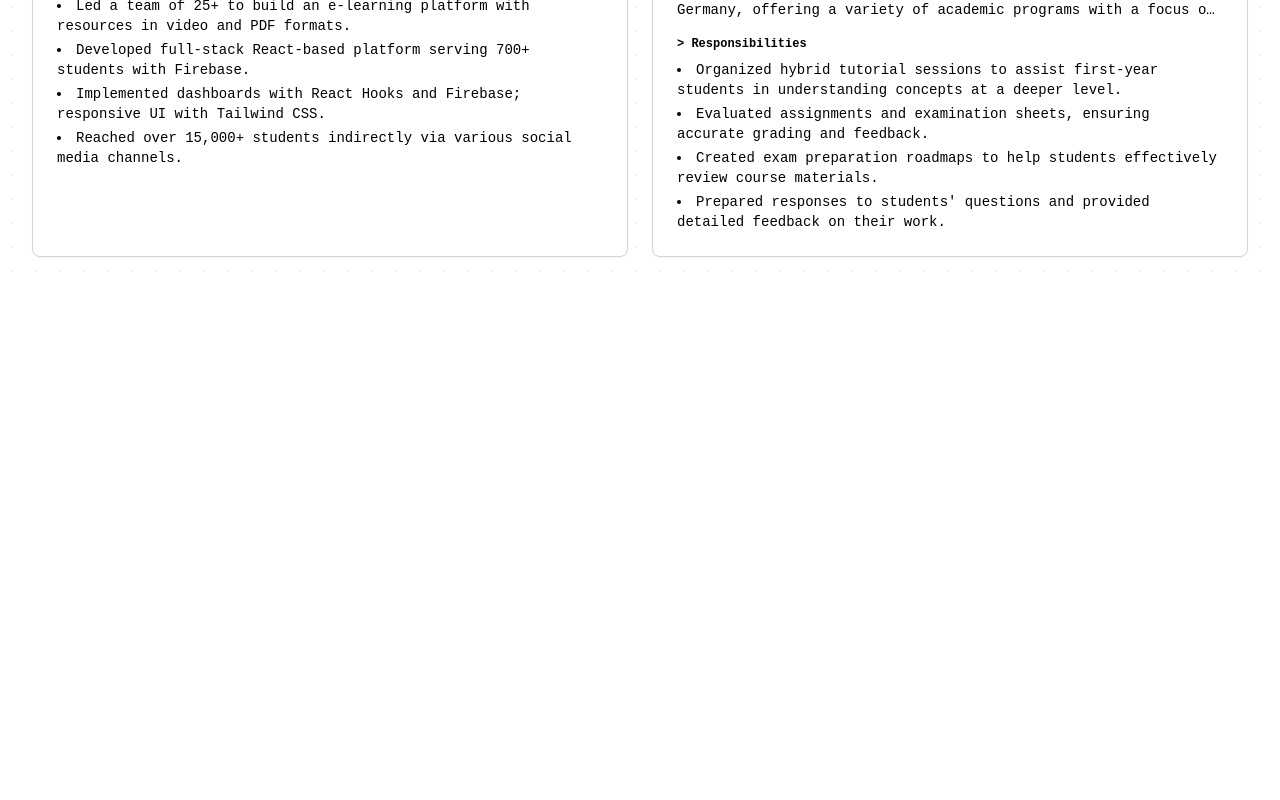
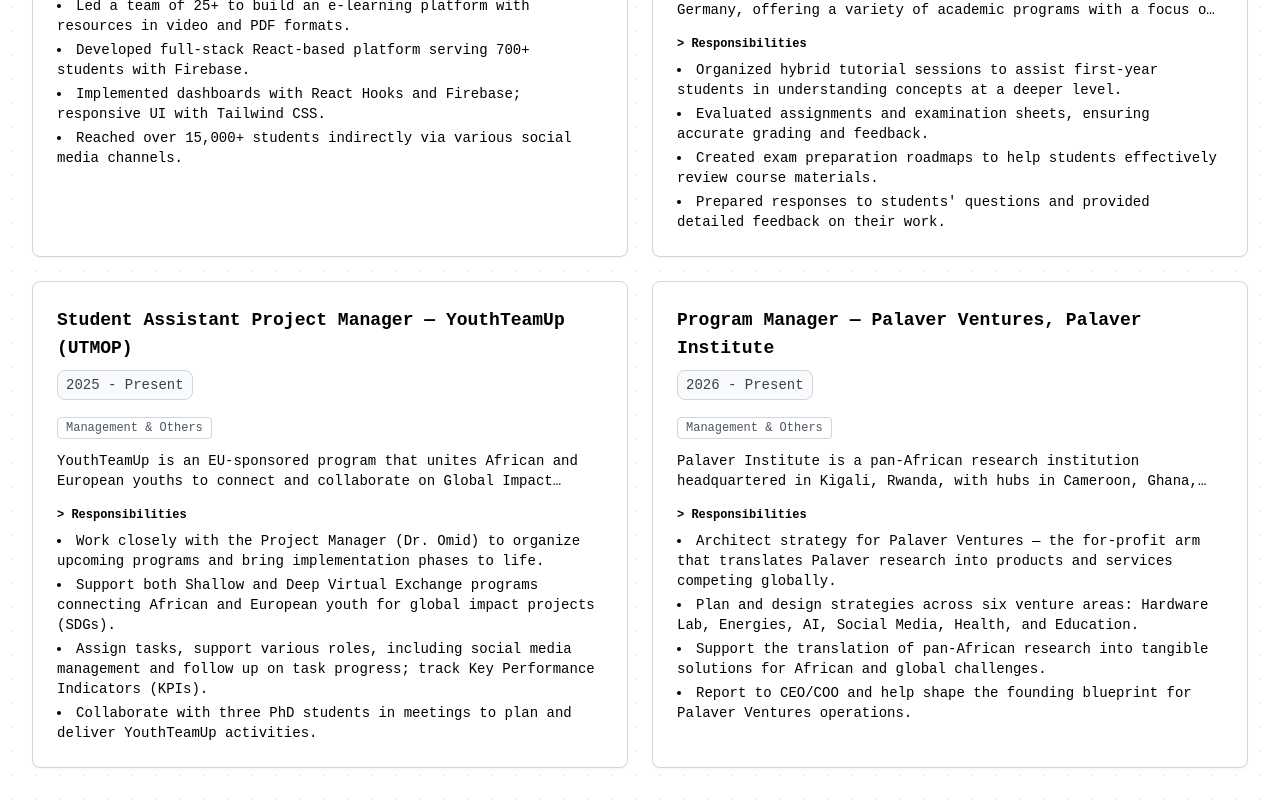
Before and after one commit to 9117KET/my-portfolio, a React (Vite) app: page /experience in a window 1280 px wide. Shown: the part 1061-1861 px from the top of the page. Before the commit the page ends 1350 px from the top, so only its background shows below. Built offline with nearby package versions, Linux system fonts and the light colour scheme.

Commit message:
updated and added management position and others

```diff
--- a/src/data/experience.ts
+++ b/src/data/experience.ts
@@ -63,4 +63,37 @@
     companyDescription:
       "Constructor University is a leading private university in Germany, offering a variety of academic programs with a focus on research and global education.",
   },
+  {
+    id: "exp7",
+    role: "Student Assistant Project Manager",
+    company: "YouthTeamUp (UTMOP)",
+    location: "Remote",
+    duration: "2025 - Present",
+    category: "Management & Others",
+    responsibilities: [
+      "Work closely with the Project Manager (Dr. Omid) to organize upcoming programs and bring implementation phases to life.",
+      "Support both Shallow and Deep Virtual Exchange programs connecting African and European youth for global impact projects (SDGs).",
+      "Assign tasks, support various roles, including social media management and follow up on task progress; track Key Performance Indicators (KPIs).",
+      "Collaborate with three PhD students in meetings to plan and deliver YouthTeamUp activities.",
+      "Update the YouthTeamUp website with the latest information and maintain follow-up with partners from universities and companies across Africa and Europe.",
+    ],
+    companyDescription:
+      "YouthTeamUp is an EU-sponsored program that unites African and European youths to connect and collaborate on Global Impact Projects, focusing on the Sustainable Development Goals. It runs Shallow and Deep Virtual Exchanges and supports hands-on work in IoT, AI, and Big Data. Partners include Constructor University, BongoHive, Fondazione Edulife, and universities across Africa and Europe.",
+  },
+  {
+    id: "exp8",
+    role: "Program Manager",
+    company: "Palaver Ventures, Palaver Institute",
+    location: "Remote (Kigali, Rwanda HQ)",
+    duration: "2026 - Present",
+    category: "Management & Others",
+    responsibilities: [
+      "Architect strategy for Palaver Ventures — the for-profit arm that translates Palaver research into products and services competing globally.",
+      "Plan and design strategies across six venture areas: Hardware Lab, Energies, AI, Social Media, Health, and Education.",
+      "Support the translation of pan-African research into tangible solutions for African and global challenges.",
+      "Report to CEO/COO and help shape the founding blueprint for Palaver Ventures operations.",
+    ],
+    companyDescription:
+      "Palaver Institute is a pan-African research institution headquartered in Kigali, Rwanda, with hubs in Cameroon, Ghana, South Africa, and Morocco. It builds intellectual infrastructure so African researchers can produce world-class work. Palaver Ventures is its for-profit arm, turning research into real-world solutions across hardware, energy, AI, health, education, and social platforms.",
+  },
 ];
```
